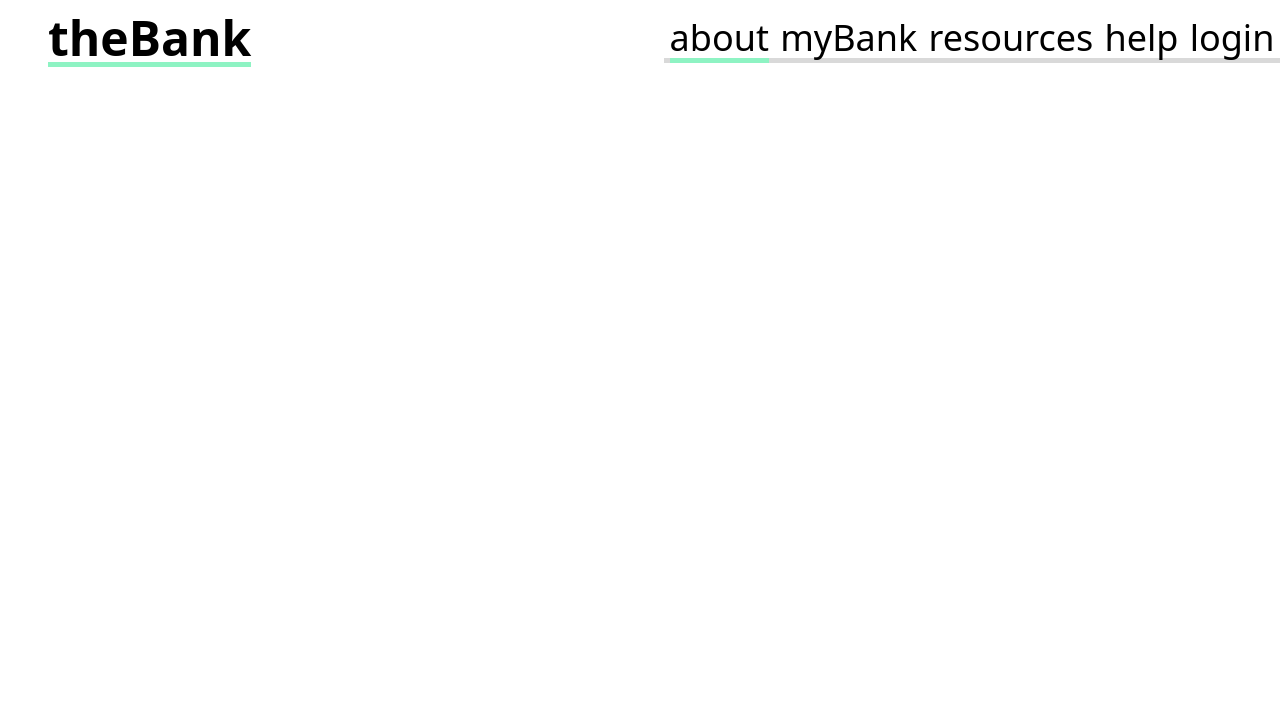
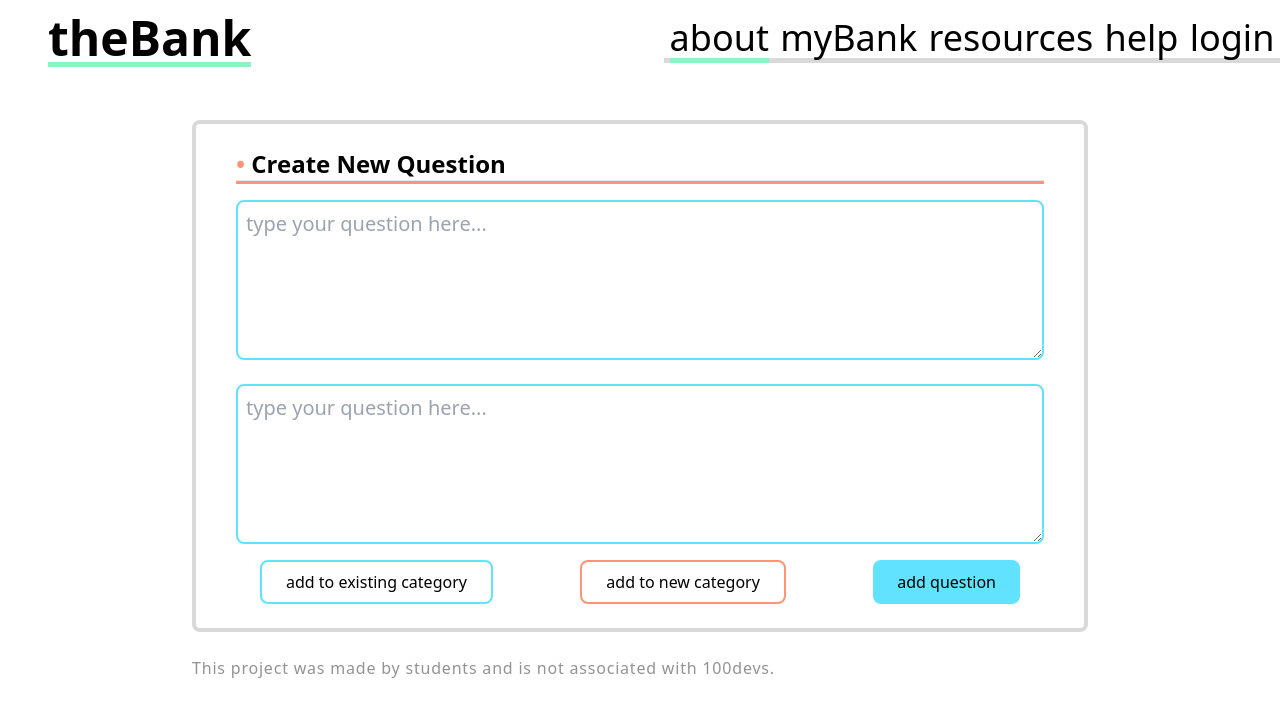
Before and after one commit to Nim-droid-droid/anki-banki, a React (Create React App) app in the folder client/: page /createquestion in a window 1280 px wide. Shown: the top 716 px of the page. Built offline with nearby package versions, Linux system fonts and the light colour scheme.

Commit message:
Completed the UI for the Create New Question, Added route to it from myBank Page

```diff
--- a/client/src/App.tsx
+++ b/client/src/App.tsx
@@ -6,6 +6,7 @@ import MyBank from "./pages/myBank";
 import Resources from "./pages/resources";
 import Help from "./pages/help";
 import Home from "./pages/Home";
+import CreateQuestion from "./components/CreateQuestion";
 
 function App() {
   return (
@@ -14,7 +15,8 @@ function App() {
       <Routes>
       <Route path="/" element={<Home/>}/>
         <Route path="/about" element={<About/>}/>
-        <Route path="/mybank" element={<MyBank/>}/>
+        <Route path="/mybank" element={<MyBank />} />
+        <Route path='/createquestion' element={<CreateQuestion/>}/>
         <Route path="/resources" element={<Resources/>}/>
         <Route path="/help" element={<Help/>}/>
       </Routes>
--- /dev/null
+++ b/client/src/components/CreateQuestion.jsx
@@ -0,0 +1,47 @@
+import React, { useState } from 'react';
+
+const CreateQuestion = () => {
+  // const []
+  return (
+    <>
+      <form className="w-[70%]  border-gray100 border-4   mt-10 py-6 px-10 rounded-lg mx-auto">
+        <div className="flex flex-col">
+          <h3 className=" text-2xl font-semibold">
+            <span className="text-2xl text-orange">•</span> Create New Question
+          </h3>
+          <hr className="bg-orange h-1" />
+          <textarea
+            name="question"
+            cols="10"
+            rows="5"
+            className="my-4 outline-none border-blue border-2  rounded-lg p-2 text-xl text-darkGray"
+            placeholder="type your question here..."
+          />
+          <textarea
+            name="answer"
+            cols="10"
+            rows="5"
+            className="my-2 outline-none border-blue border-2 rounded-lg p-2 text-xl text-darkGray"
+            placeholder="type your question here..."
+          />
+          <div className="flex justify-between mx-6 mt-2">
+            <button className="btn border-blue border-2">
+              add to existing category
+            </button>
+            <button className="btn border-orange border-2">
+              add to new category
+            </button>
+            <button type="button" className="btn bg-blue">
+              add question
+            </button>
+          </div>
+        </div>
+      </form>
+      <p className="ml-[15%] mt-6 text-darkGray tracking-wider">
+        This project was made by students and is not associated with 100devs.
+      </p>
+    </>
+  );
+};
+
+export default CreateQuestion;
--- a/client/src/components/MyBankFilter/MyBankFilter.jsx
+++ b/client/src/components/MyBankFilter/MyBankFilter.jsx
@@ -12,7 +12,7 @@ const MyBankFilter = () => {
         <button className="btn ">filter by :</button>
         <div className="relative">
           <button
-            className="btn w-[200px] text-gray-400 font-bold"
+            className="btn w-[200px] bg-white text-gray-400 font-bold"
             onClick={() => setTypeDropdown((prev) => !prev)}
           >
             type
@@ -57,7 +57,7 @@ const MyBankFilter = () => {
         </div>
         <div className="relative">
           <button
-            className="btn w-[230px] text-gray-400 font-bold"
+            className="btn w-[230px] text-gray-400 bg-white font-bold"
             onClick={() => setStatusDropdown((prev) => !prev)}
           >
             status
@@ -95,7 +95,7 @@ const MyBankFilter = () => {
             </div>
           )}
         </div>
-        <button className="btn">+</button>
+        <button className="btn bg-white">+</button>
       </div>
     </div>
   );
--- a/client/src/components/Questions.jsx
+++ b/client/src/components/Questions.jsx
@@ -8,7 +8,7 @@ const Questions = () => {
       <div className="w-[80%] mx-auto mb-4">
         <div className="flex justify-between font-semibold relative ">
           <h3 className="text-3xl">Behavioural</h3>
-          <a href="/mybank" className="text-blue-500">
+          <a href="/createquestion" className="text-blue-500">
             add new <Button styles={'px-1 ml-1'} />
           </a>
           <div className="line bg-primary " />
@@ -41,7 +41,7 @@ const Questions = () => {
       <div className="w-[80%] mx-auto ">
         <div className="flex justify-between font-semibold relative items-center  ">
           <h3 className="text-3xl">Technical</h3>
-          <a href="/mybank" className="text-blue-500">
+          <a href="/createquestion" className="text-blue-500">
             add new <Button styles={'px-1 ml-1'} />
           </a>
           <div className="line bg-primary " />
--- a/client/src/pages/myBank/style.css
+++ b/client/src/pages/myBank/style.css
@@ -9,7 +9,7 @@
 }
 
 .btn {
-  @apply bg-white px-6 py-2  rounded-md;
+  @apply px-6 py-2  rounded-lg;
 }
 .dropdown {
   @apply bg-white border-2 border-gray100 drop-shadow-md h-auto  absolute left-0 top-[2.8rem] rounded-md px-6 py-4 transition-all duration-300 ease-in-out z-30;
@@ -22,11 +22,3 @@
 .add-btn {
   @apply bg-transparent border-2 border-primary w-[90%] rounded-md mt-4 cursor-pointer;
 }
-
-/* body{
-  color:#4ba1e3;
-  color:#379ae6;
-  color:#d37f2a;
-  color:#e6358d;
-
-} */
--- a/client/tailwind.config.js
+++ b/client/tailwind.config.js
@@ -8,6 +8,8 @@ module.exports = {
         gray100: '#D9D9D9',
         gray600: '#2F2F2F',
         orange: '#FF9574',
+        blue: '#61E2FF',
+        darkGray: '#939393',
       },
     },
   },
```
